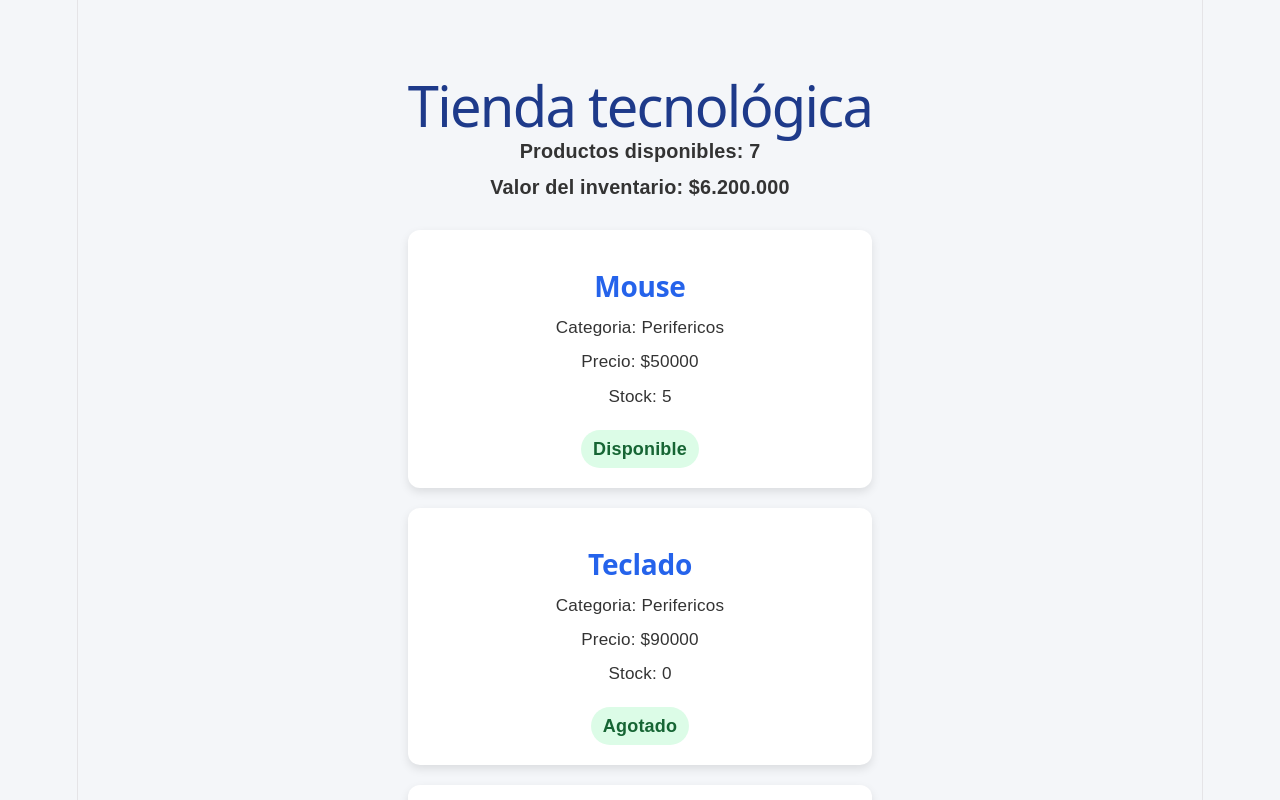
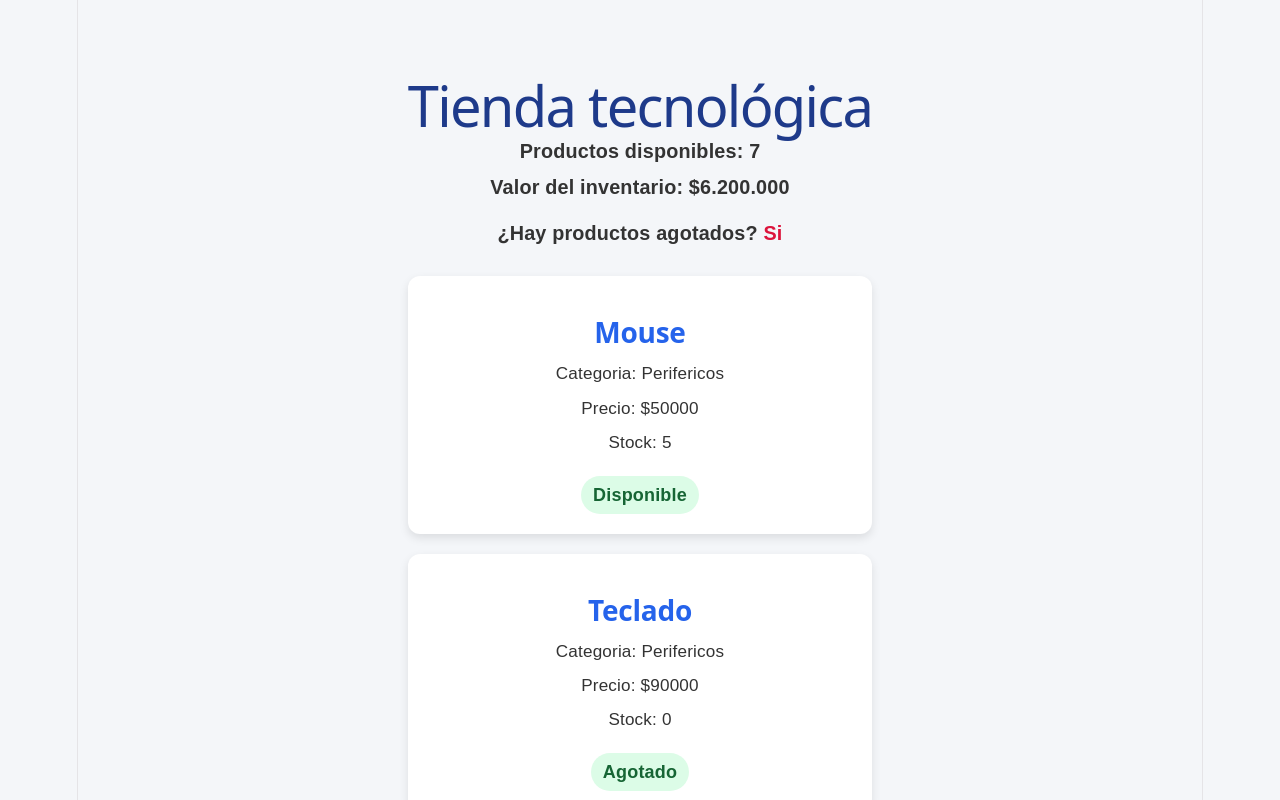
Before and after one commit to Tatiana2008-K/react-js-ficha-3409610-Tatiana-Martinez, a React (Vite) app: page / in a window 1280 px wide. Shown: the top 800 px of the page. Built offline with nearby package versions, Linux system fonts and the light colour scheme.

Commit message:
Verificacion de productos agotados

```diff
--- a/src/App.css
+++ b/src/App.css
@@ -86,3 +86,13 @@ h2{
   text-align: center;
   font-weight: bold;
 }
+
+.estado-inventario{
+  text-align: center;
+  margin: 20px 0;
+  font-size: 18px;
+}
+
+.estado-inventario strong{
+  color: crimson;
+}
--- a/src/App.jsx
+++ b/src/App.jsx
@@ -6,12 +6,17 @@ function App() {
   const valorInventario = productos.reduce(
     (total, productos) => total + productos.precio * productos.stock,0
   );
+  //productos agotados
+  const existeAgotado = productos.some( productos => productos.stock === 0);
 
   return (
     <main  className="contenedor">
       <h1>Tienda tecnológica</h1>
       <p>Productos disponibles: {disponibles.length}</p>
       <p>Valor del inventario: ${ valorInventario.toLocaleString("es-CO") }</p>
+
+      <p className="estado-inventario">¿Hay productos agotados? <strong> {existeAgotado ? "Si" : "No"}</strong></p>
+
       <section className="productos">
         {productos.map(productos => (
           <ProductoCard
```
